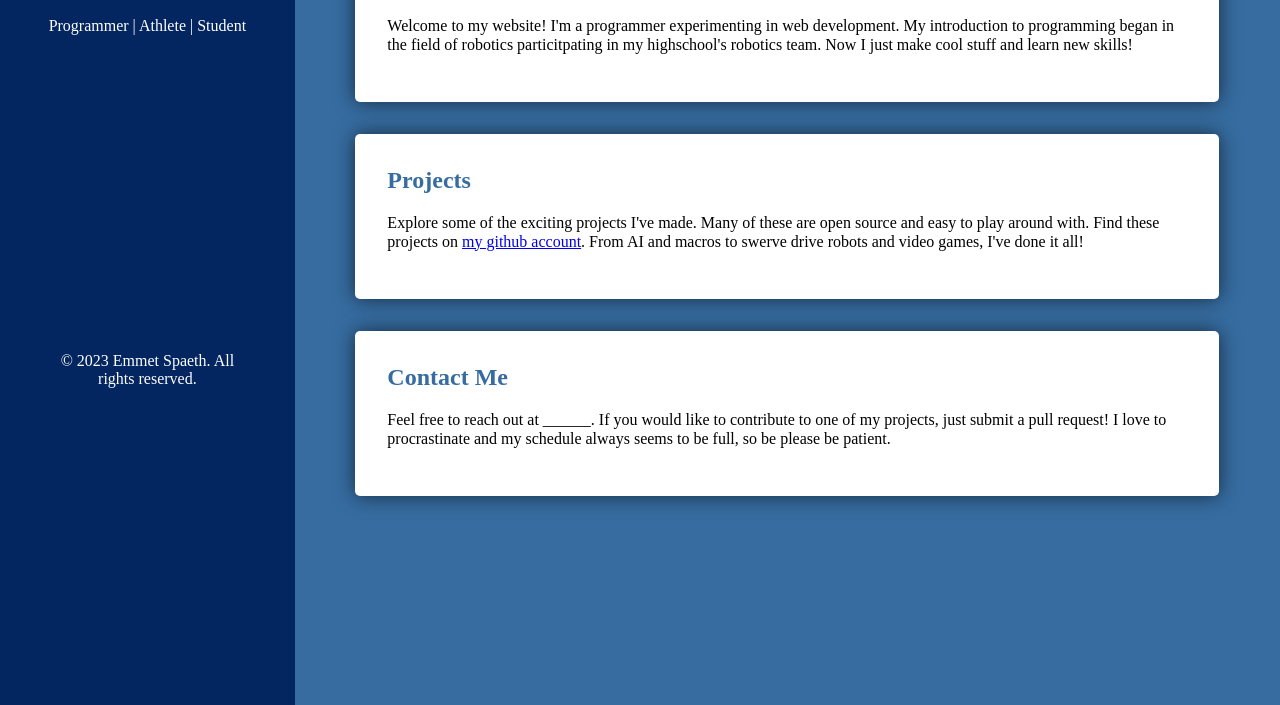
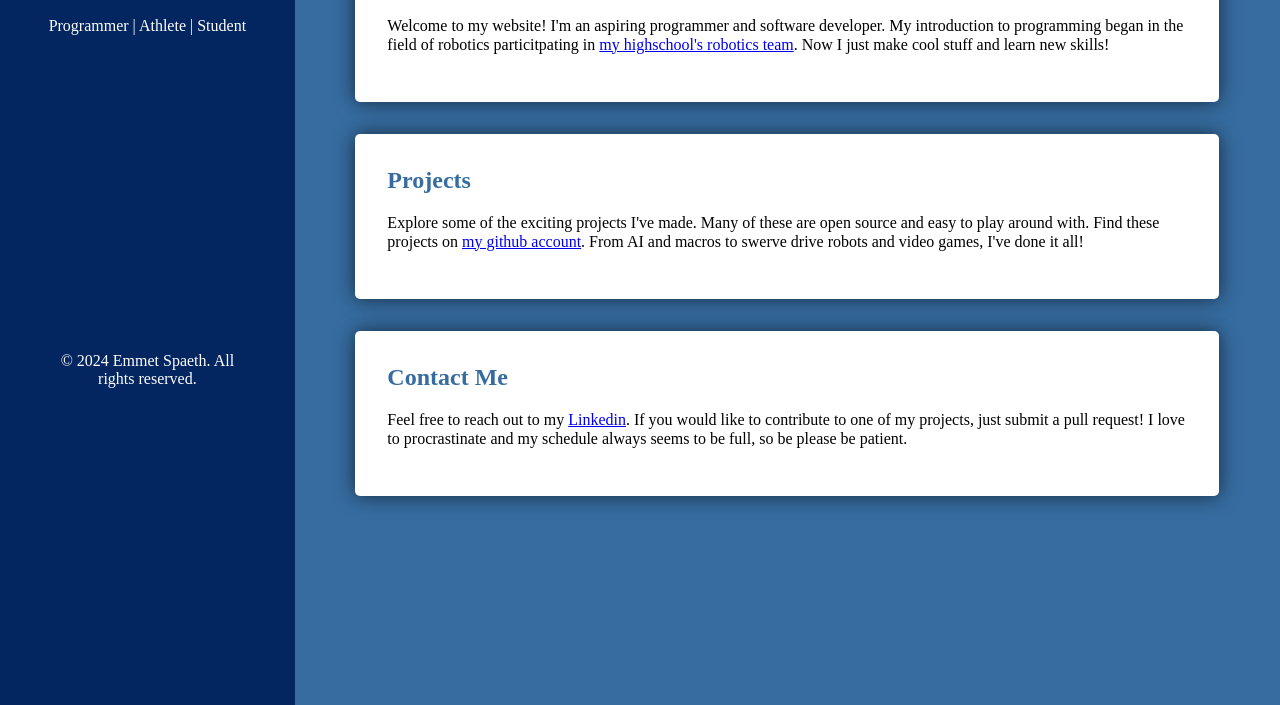
Before and after one commit to mineable3/mineable3.github.io, a plain HTML site: page index.html in a window 1280 px wide. Shown: the part 95-800 px from the top of the page. Drawn offline with Linux system fonts and the light colour scheme.

Commit message:
adding more links

```diff
--- a/index.html
+++ b/index.html
@@ -16,7 +16,7 @@
                 <p>Programmer | Athlete | Student</p>
             </header>
             <footer>
-                <p>&copy; 2023 Emmet Spaeth. All rights reserved.</p>
+                <p>&copy; 2024 Emmet Spaeth. All rights reserved.</p>
             </footer>
         </aside>
 
@@ -24,8 +24,8 @@
             <section>
                 <h2>About Me</h2>
                 <p>
-                    Welcome to my website! I'm a programmer experimenting in web development.
-                    My introduction to programming began in the field of robotics particitpating in my highschool's robotics team.
+                    Welcome to my website! I'm an aspiring programmer and software developer.
+                    My introduction to programming began in the field of robotics particitpating in <a target="_blank" rel="noopener noreferrer" href="https://www.instagram.com/frcteam1991">my highschool's robotics team</a>.
                     Now I just make cool stuff and learn new skills!
                 </p>
             </section>
@@ -43,7 +43,7 @@
             <section>
                 <h2>Contact Me</h2>
                 <p>
-                    Feel free to reach out at <!-- insert email/google voice phone # here-->______.
+                    Feel free to reach out to my <a target="_blank" rel="noopener noreferrer" href="https://www.linkedin.com/in/emmet-spaeth-136165309/">Linkedin</a>.
                     If you would like to contribute to one of my projects, just submit a pull request!
                     I love to procrastinate and my schedule always seems to be full, so be please be patient.
                 </p>
```
